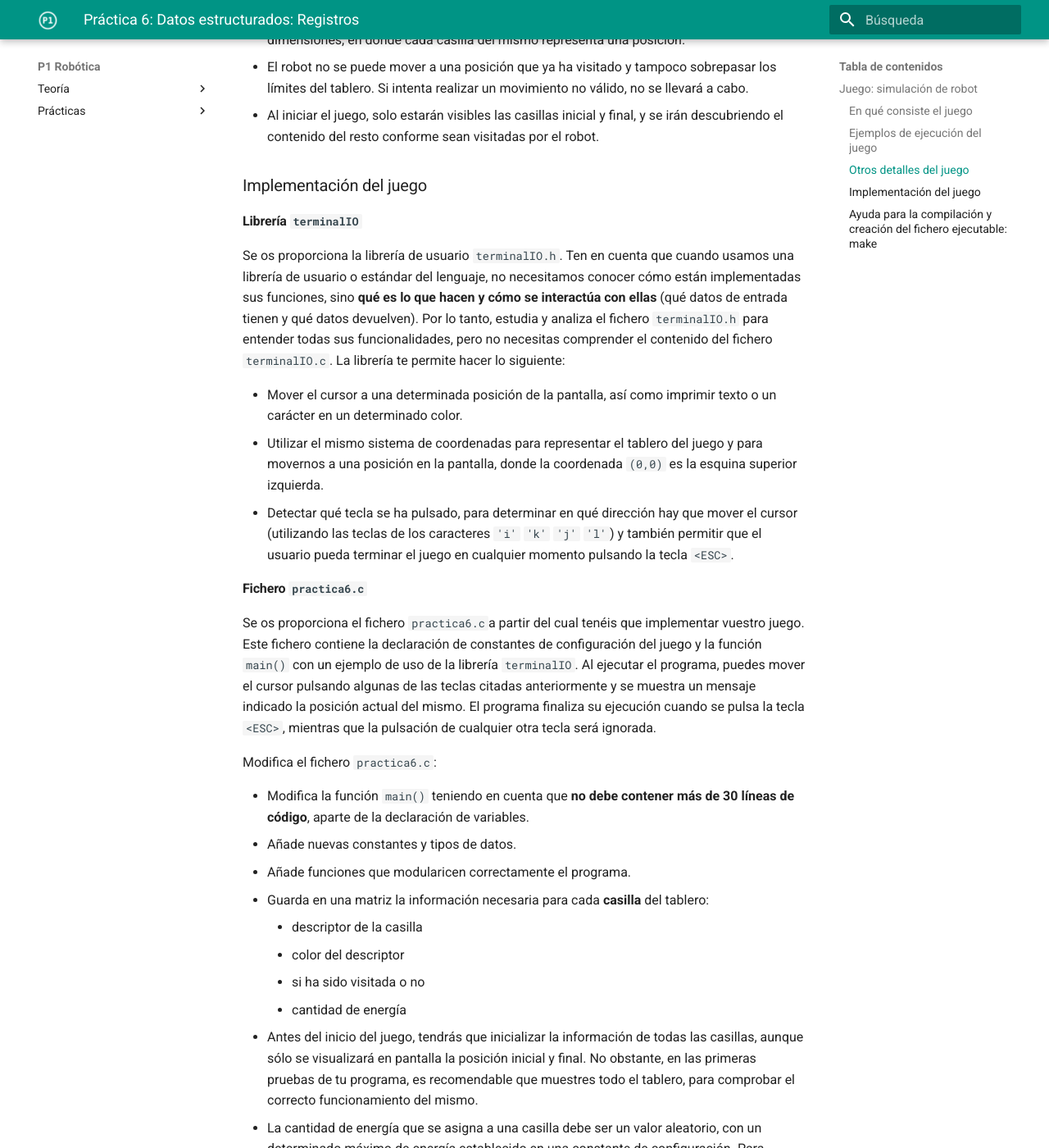
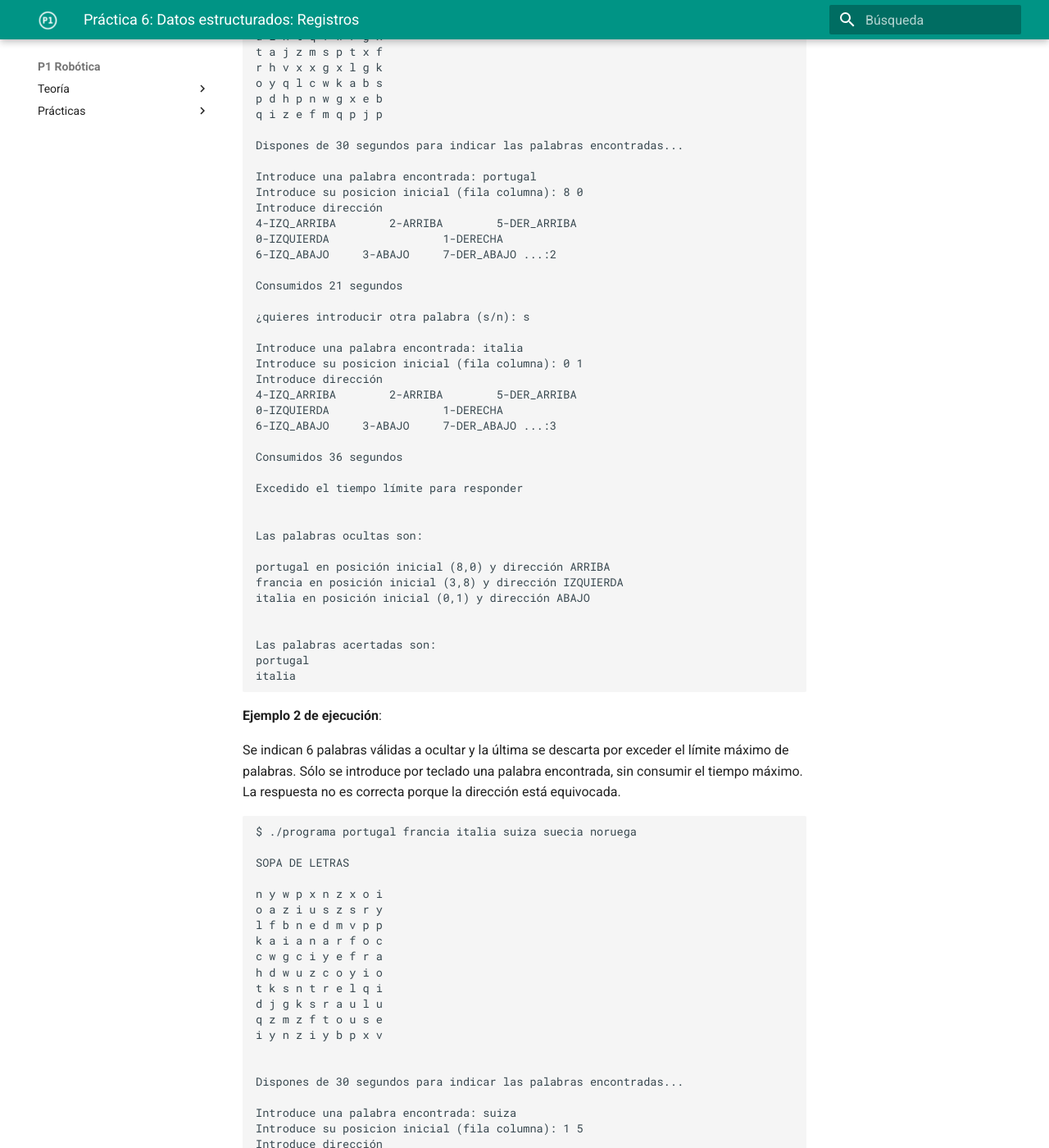
Before and after one commit to cpomares/p1-robotica, an MkDocs documentation site: the page built from docs/Practicas/practica06/practica06.md, in a window 1280 px wide and 1400 px high, scrolled down 1709 px. Shown: the whole window at 82% size. Built offline with MkDocs 1.6.1 and Material for MkDocs 9.7.7, drawn with Linux system fonts in a browser that asks for light colours; some of the changed text lies outside the part shown.

Commit message:
práctica 6

```diff
--- a/docs/Practicas/practica06/practica06.md
+++ b/docs/Practicas/practica06/practica06.md
@@ -2,97 +2,165 @@
 
 **Duración**: 2 semanas
 
-## Juego: simulación de robot
+Para la realización de esta práctica vamos a partir del programa de la sopa de letras de la práctica anterior (puedes utilizar como punto de partida tu solución o la publicada por los profesores).
 
-### En qué consiste el juego
+- Debes ampliar las direcciones para ocultar la palabra a las 8 posibles horizontales, verticales y diagonales.
 
-Vamos a implementar un pequeño juego que simula el movimiento dirigido de un robot de un punto a otro dentro de un campo de energía.
+~~~c
+typedef enum {IZQUIERDA, DERECHA, ARRIBA, ABAJO, IZQ_ARRIBA, DER_ARRIBA, IZQ_ABAJO, DER_ABAJO} TDireccion;
+~~~
 
-El robot partirá de una posición inicial y lo iremos moviendo eligiendo cada vez una de las 4 posibles direcciones: arriba, derecha, abajo, izquierda. El cursor indicará donde está situado en cada instante el robot.
+- Al ejecutar el programa, se pasará desde línea de comandos un máximo de 5 palabras a ocultar. Las palabras que no quepan en la sopa de letras, se descartarán. Si hay más de 5 palabras válidas, se descartarán las restantes.
+- Se deben ocultar las palabras leídas en la sopa de letras. No hace falta tener en cuenta posibles solapes entre ellas.
+- Se pedirán desde teclado las palabras que ha descubierto el usuario, restringiendo el tiempo a 30 segundos, a partir del cual no se podrá introducir ninguna palabra más.
+- A continuación se mostrará la solución y las palabras que ha acertado el usuario.
 
-Las casillas o posiciones inicialmente no son visibles, y pueden estar vacías o disponer de recarga o pérdida de energía. El robot dispone inicialmente de una determinada energía, y el objetivo del juego es alcanzar la posición final sin que el robot se quede sin ella. Las posiciones se irán mostrando conforme avance el robot.
+Hay que usar las siguientes definiciones, aparte de las de la práctica anterior:
 
-### Ejemplos de ejecución del juego
+~~~c
+typedef struct {
+    int fila;
+    int columna;
+} TPosicion;
 
-En las siguientes imágenes se muestra distintas situaciones del funcionamiento del juego. Las 3 primeras imágenes muestran una secuencia de ejecución en la que desde una posición inicial (representada por el carácter `'I'`) y partiendo de una cantidad de energía de 5 unidades, hacemos 3 movimientos hacia abajo del robot, después de los cuales mantiene su energía inicial puesto que las posiciones visitadas están vacías (representadas con el carácter `'.'`). A continuación lo vamos desplazando a la derecha hasta alcanzar una posición en la que se recarga de energía (representada con el carácter `'+'`) en 2 unidades, y finalmente después de varios movimientos en distintas direcciones alcanza una posición en la que pierde energía (representada con el carácter `'-'`), en concreto 3 unidades de pérdida.
+typedef struct {
+    TCadena   palabra;
+    TPosicion  posicion;
+    TDireccion direccion;
+} TPalabraSopaLetras;
 
-<img src="imagenes/imagen1.png" width="150px"/>
-<img src="imagenes/imagen2.png" width="150px"/>
-<img src="imagenes/imagen3.png" width="150px"/>
+typedef TPalabraSopaLetras TPalabras[MAX_PALABRAS];
+~~~
 
-Las 3 siguientes imágenes muestran las 3 posibles situaciones de finalización del juego:
+**Observación**:
+Es posible que las palabras a ocultar en la sopa de letras se superpongan unas con otras. No lo vamos a tener en cuenta. En el ejemplo 1 no se superponen las palabras, pero en el ejemplo 2 puedes comprobar que después de escribir en la sopa de letras la palabra “francia”, se ha escrito la palabra “suecia”, haciendo desaparecer la primera de ellas.
 
-- Alcanzar la posición final (representada por el carácter `'F'`).
-- Quedarse sin energía.
-- Cancelar la ejecución si lo decide el usuario.
+**Ayuda implementación**: Para calcular cuánto tiempo ha transcurrido entre dos instantes de tiempo determinados, utiliza lo siguiente:
 
-<img src="imagenes/imagen4.png" width="250px"/>
-<img src="imagenes/imagen5.png" width="250px"/>
-<img src="imagenes/imagen6.png" width="150px"/>
+~~~c
+time_t  hora_inicio, hora_fin;
+double tiempo_transcurrido;
+
+hora_inicio = time(NULL);  // nos devuelve la hora actual
+
+. . .  // sentencias de las que mediremos su tiempo de ejecución
+
+hora_fin = time(NULL);
+
+// calcular los segundos transcurridos entre hora inicio y hora fin
+tiempo_transcurrido = difftime(hora_fin, hora_inicio);
+~~~
 
 
-### Otros detalles del juego
+**Ejemplo 1 de ejecución**:
 
-- El entorno por el que se puede mover el robot será un tablero con unas determinadas dimensiones, en donde cada casilla del mismo representa una posición.
-- El robot no se puede mover a una posición que ya ha visitado y tampoco sobrepasar los límites del tablero. Si intenta realizar un movimiento no válido, no se llevará a cabo.
-- Al iniciar el juego, solo estarán visibles las casillas inicial y final, y se irán descubriendo el contenido del resto conforme sean visitadas por el robot.
+Se indican 4 palabras a ocultar, de las cuales una se descarta porque no cabe en la sopa de letras. Después se introducen por teclado 2 palabras encontradas y excedemos el tiempo límite, por lo que no se pueden introducir mas palabras. Las 2 palabras encontradas son respuestas correctas.
 
-### Implementación del juego
+~~~text
+$ ./programa portugal liechtenstein francia italia
 
-#### Librería `terminalIO`
+SOPA DE LETRAS
 
-Se os proporciona la librería de usuario `terminalIO.h`. Ten en cuenta que cuando usamos una librería de usuario o estándar del lenguaje, no necesitamos conocer cómo están implementadas sus funciones, sino **qué es lo que hacen y cómo se interactúa con ellas** (qué datos de entrada tienen y qué datos devuelven). Por lo tanto, estudia y analiza el fichero `terminalIO.h` para entender todas sus funcionalidades, pero no necesitas comprender el contenido del fichero `terminalIO.c`. La librería te permite hacer lo siguiente:
+q i c a d w d z j j
+l t p p y v z j q z
+a a f l w f j z c i
+g l a i c n a r f y
+u i n t q f w r g x
+t a j z m s p t x f
+r h v x x g x l g k
+o y q l c w k a b s
+p d h p n w g x e b
+q i z e f m q p j p
 
-- Mover el cursor a una determinada posición de la pantalla, así como imprimir texto o un carácter en un determinado color.
-- Utilizar el mismo sistema de coordenadas para representar el tablero del juego y para movernos a una posición en la pantalla, donde la coordenada `(0,0)` es la esquina superior izquierda.
-- Detectar qué tecla se ha pulsado, para determinar en qué dirección hay que mover el cursor (utilizando las teclas de los caracteres `'i'` `'k'` `'j'` `'l'`) y también permitir que el usuario pueda terminar el juego en cualquier momento pulsando la tecla `<ESC>`.
+Dispones de 30 segundos para indicar las palabras encontradas...
 
-#### Fichero `practica6.c`
+Introduce una palabra encontrada: portugal
+Introduce su posicion inicial (fila columna): 8 0
+Introduce dirección
+4-IZQ_ARRIBA		2-ARRIBA		5-DER_ARRIBA
+0-IZQUIERDA					1-DERECHA
+6-IZQ_ABAJO		3-ABAJO		7-DER_ABAJO	...:2
 
-Se os proporciona el fichero `practica6.c`a partir del cual tenéis que implementar vuestro juego. Este fichero contiene la declaración de constantes de configuración del juego y la función `main()` con un ejemplo de uso de la librería `terminalIO`. Al ejecutar el programa, puedes mover el cursor pulsando algunas de las teclas citadas anteriormente y se muestra un mensaje indicado la posición actual del mismo. El programa finaliza su ejecución cuando se pulsa la tecla `<ESC>`, mientras que la pulsación de cualquier otra tecla será ignorada.
+Consumidos 21 segundos
 
-Modifica el fichero `practica6.c`:
+¿quieres introducir otra palabra (s/n): s
 
-- Modifica la función `main()` teniendo en cuenta que **no debe contener más de 30 líneas de código**, aparte de la declaración de variables.
-- Añade nuevas constantes y tipos de datos.
-- Añade funciones que modularicen correctamente el programa.
-- Guarda en una matriz la información necesaria para cada **casilla** del tablero:
-    - descriptor de la casilla
-    - color del descriptor
-    - si ha sido visitada o no
-    - cantidad de energía
+Introduce una palabra encontrada: italia
+Introduce su posicion inicial (fila columna): 0 1
+Introduce dirección
+4-IZQ_ARRIBA		2-ARRIBA		5-DER_ARRIBA
+0-IZQUIERDA					1-DERECHA
+6-IZQ_ABAJO		3-ABAJO		7-DER_ABAJO	...:3
 
-- Antes del inicio del juego, tendrás que inicializar la información de todas las casillas, aunque sólo se visualizará en pantalla la posición inicial y final. No obstante, en las primeras pruebas de tu programa, es recomendable que muestres todo el tablero, para comprobar el correcto funcionamiento del mismo.
-- La cantidad de energía que se asigna a una casilla debe ser un valor aleatorio, con un determinado máximo de energía establecido en una constante de configuración. Para generar valores aleatorios, utiliza las funciones de C `rand()` y `srand()`:
-    - Añade las librerías `<stdlib.h>` y `<time.h>`.
-    - Para generar números aleatorios dependiendo del instante de tiempo en el que estamos ejecutando el programa, hay que inicializar la semilla. Para ello añade al principio de la función `main()` la sentencia:
+Consumidos 36 segundos
 
-        ~~~c
-        srand(time(0));
-        ~~~
-
-    - Para generar un valor aleatorio dentro del intervalo `[a,b]`, utiliza la siguiente expresión:
-
-        ~~~c
-        rand() % (b-a+1) + a
-        ~~~
-
-- Asegúrate que el mensaje de finalización del juego se imprima con el color por defecto, para restablecer dicho color en el terminal al finalizar tu programa.
+Excedido el tiempo límite para responder
 
 
+Las palabras ocultas son:
 
-### Ayuda para la compilación y creación del fichero ejecutable: `make`
+portugal en posición inicial (8,0) y dirección ARRIBA
+francia en posición inicial (3,8) y dirección IZQUIERDA
+italia en posición inicial (0,1) y dirección ABAJO
 
-Cuando nuestro programa utiliza librerías de usuario es recomendable automatizar el proceso de compilación y construcción del fichero ejecutable. Para ello se utiliza el comando `make`, que requiere un fichero de configuración, que se suele denominar `makefile` y que  contiene dependencias, reglas y comandos a ejecutar para la construcción de este proceso de construcción del ejecutable.
 
-El fichero `makefile` proporcionado, permite que al ejecutar el comando `make`, se cree el fichero ejecutable `practica6` en caso de que compile correctamente el fichero `practica6.c` y la librería de usuario que estamos utilizando.
+Las palabras acertadas son:
+portugal
+italia
+~~~
 
-Cada vez que se ejecute el comando `make`, sólo se recopilarán los ficheros que hayan sido modificados antes de la última construcción del ejecutable.
 
-Si ejecutamos el comando `make clean` borrará el fichero ejecutable y los ficheros objeto que se guardan en el directorio `./obj`.
+**Ejemplo 2 de ejecución**:
+
+Se indican 6 palabras válidas a ocultar y la última se descarta por exceder el límite máximo de palabras. Sólo se introduce por teclado una palabra encontrada, sin consumir el tiempo máximo. La respuesta no es correcta porque la dirección está equivocada.
+
+~~~text
+$ ./programa portugal francia italia suiza suecia noruega
+
+SOPA DE LETRAS
+
+n y w p x n z x o i
+o a z i u s z s r y
+l f b n e d m v p p
+k a i a n a r f o c
+c w g c i y e f r a
+h d w u z c o y i o
+t k s n t r e l q i
+d j g k s r a u l u
+q z m z f t o u s e
+i y n z i y b p x v
+
+
+Dispones de 30 segundos para indicar las palabras encontradas...
+
+Introduce una palabra encontrada: suiza
+Introduce su posicion inicial (fila columna): 1 5
+Introduce dirección
+4-IZQ_ARRIBA		2-ARRIBA		5-DER_ARRIBA
+0-IZQUIERDA					1-DERECHA
+6-IZQ_ABAJO		3-ABAJO		7-DER_ABAJO	...:1
+
+Consumidos 16 segundos
+
+
+¿quieres introducir otra palabra (s/n): n
+
+Consumidos 16 segundos
+
+
+Las palabras ocultas son:
+
+portugal en posición inicial (9,7) y dirección IZQUIERDA-ARRIBA
+francia en posición inicial (3,7) y dirección IZQUIERDA
+italia en posición inicial (9,4) y dirección DERECHA-ARRIBA
+suiza en posición inicial (1,5) y dirección IZQUIERDA
+suecia en posición inicial (8,8) y dirección IZQUIERDA-ARRIBA
+
+No has encontrado ninguna palabra
+~~~
 
 ----
 
-Programación 1, Grado de Robótica, curso 2019-20
+Programación 1, Grado de Robótica, curso 2020-21
 © Departamento Ciencia de la Computación e Inteligencia Artificial, Universidad de Alicante
 Antonio Botía, Cristina Pomares
```
